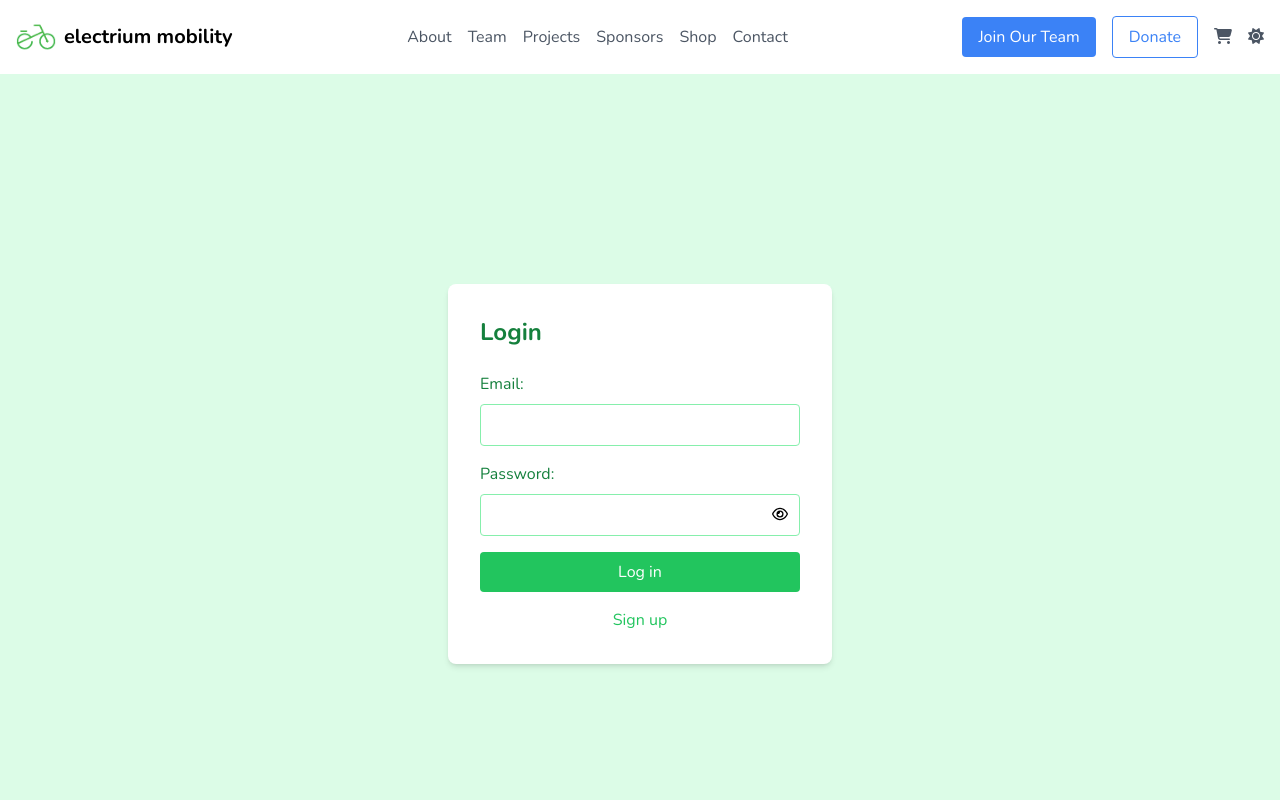
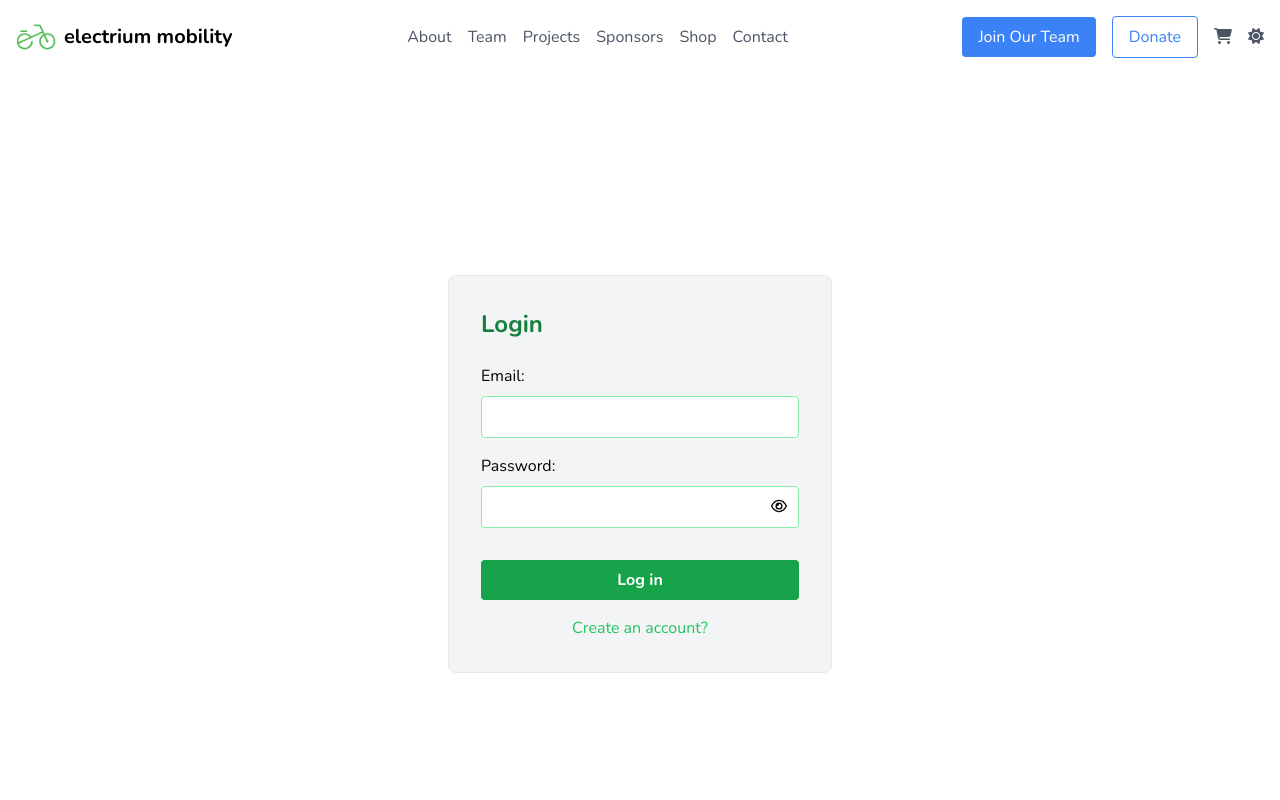
Before and after one commit to Electrium-Mobility/Electrium-store, a Next.js app: page /login in a window 1280 px wide. Shown: the top 800 px of the page. Built offline with nearby package versions, Linux system fonts and the light colour scheme.

Commit message:
styled login page to match rest of website

```diff
--- a/app/login/page.tsx
+++ b/app/login/page.tsx
@@ -14,12 +14,12 @@ export default function LoginPage() {
   };
 
   return (
-    <div className="h-screen w-full flex items-center justify-center bg-green-100">
-      <form className="bg-white p-8 rounded-lg shadow-md w-full max-w-sm" action={login}>
+    <div className="h-screen w-full flex items-center justify-center">
+      <form className="border border-gray-200 bg-gray-100 p-8 rounded-lg w-full max-w-sm" action={login}>
         <h2 className="text-2xl font-bold mb-6 text-green-700">Login</h2>
-        <label htmlFor="email" className="block text-green-700 mb-2">Email:</label>
+        <label htmlFor="email" className="block text-black mb-2">Email:</label>
         <input id="email" name="email" type="email" required className="w-full p-2 mb-4 border border-green-300 rounded" />
-        <label htmlFor="password" className="block text-green-700 mb-2">Password:</label>
+        <label htmlFor="password" className="block text-black mb-2">Password:</label>
         <div className="relative">
           <input
             id="password"
@@ -36,9 +36,9 @@ export default function LoginPage() {
             {showPassword ? <FaRegEyeSlash /> : <FaRegEye />}
           </span>
         </div>
-        <button type="submit" className="w-full bg-green-500 text-white p-2 rounded hover:bg-green-600">Log in</button>
+        <button type="submit" className="w-full bg-green-600 text-white font-bold px-4 py-2 mt-4 rounded hover:bg-green-500">Log in</button>
         <Link href="/signup">
-          <p className="block text-center text-green-500 mt-4 hover:underline">Sign up</p>
+          <p className="block text-center text-green-500 mt-4 hover:underline">Create an account?</p>
         </Link>
       </form>
     </div>
```
